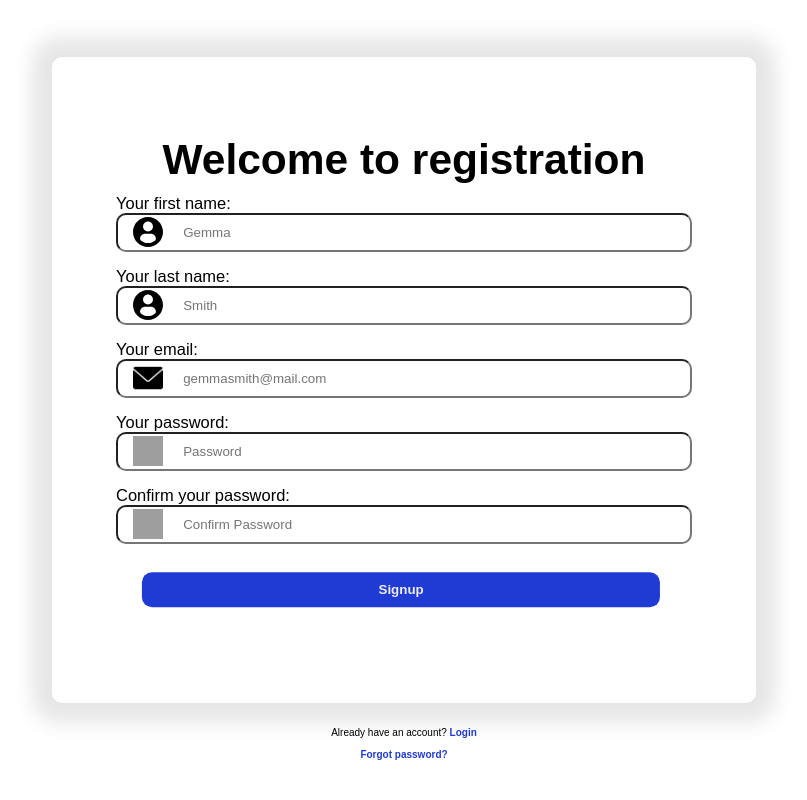
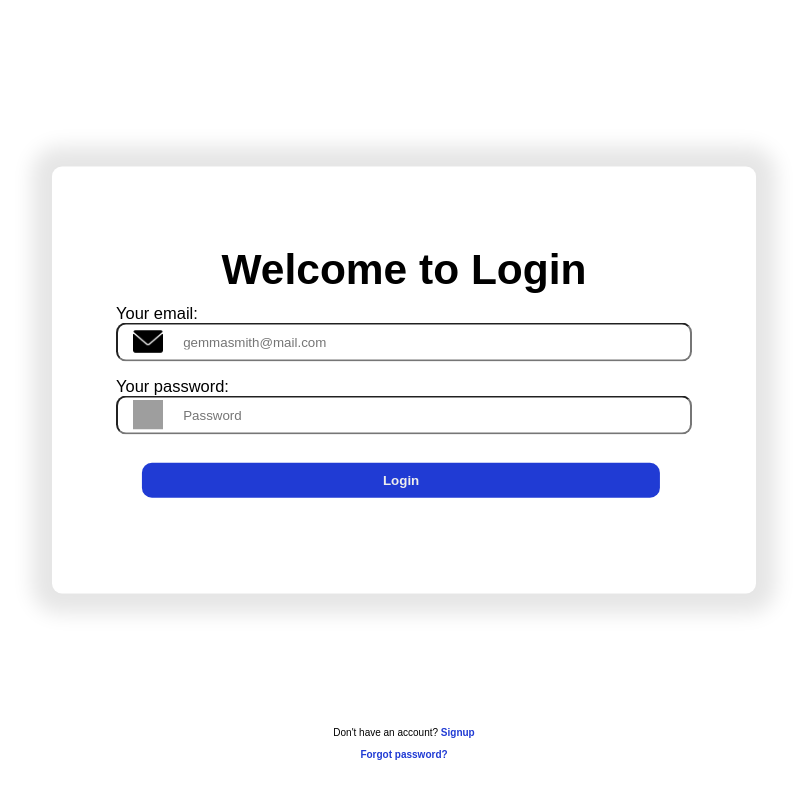
Before and after one commit to JVini98/ceu-parasite-web, a Django app: page /users/ in a window 1280 px wide. Shown: the whole page, without its empty margins (236-1043 px from the left). Run offline with Django 4.2, Linux system fonts and the light colour scheme; parts of the project's set-up code (start-up, migrations or seed data) failed here and were passed over; grey boxes are pictures that could not be loaded.

Commit message:
Change URLs for home page in users

```diff
--- a/parasite_web/users/templates/login.html
+++ b/parasite_web/users/templates/login.html
@@ -40,7 +40,7 @@
     </div>
 
     <div class="redirect">
-        Don't have an account?&nbsp;<a href="signup.html" class="link">Signup</a>
+        Don't have an account?&nbsp;<a href='register' class="link">Signup</a>
         <br><br>
         <a href="forgot-password.html" class="link">Forgot password?</a>
     </div>
--- a/parasite_web/users/templates/signup.html
+++ b/parasite_web/users/templates/signup.html
@@ -74,7 +74,7 @@
         </div>
     </div>
     <div class="redirect">
-        Already have an account?&nbsp;<a href="login" class="link">Login</a>
+        Already have an account?&nbsp;<a href='/users' class="link">Login</a>
         <br><br>
         <a href="./forgot-password.html" class="link">Forgot password?</a>
     </div>
--- a/parasite_web/users/urls.py
+++ b/parasite_web/users/urls.py
@@ -2,6 +2,6 @@ from django.urls import path
 from . import views
 
 urlpatterns = [
-    path('', views.registerUser, name="users"),
-    path('login', views.loginUser, name="login")
+    path('', views.loginUser, name="login"),
+    path('register', views.registerUser, name="register")
 ]
```
